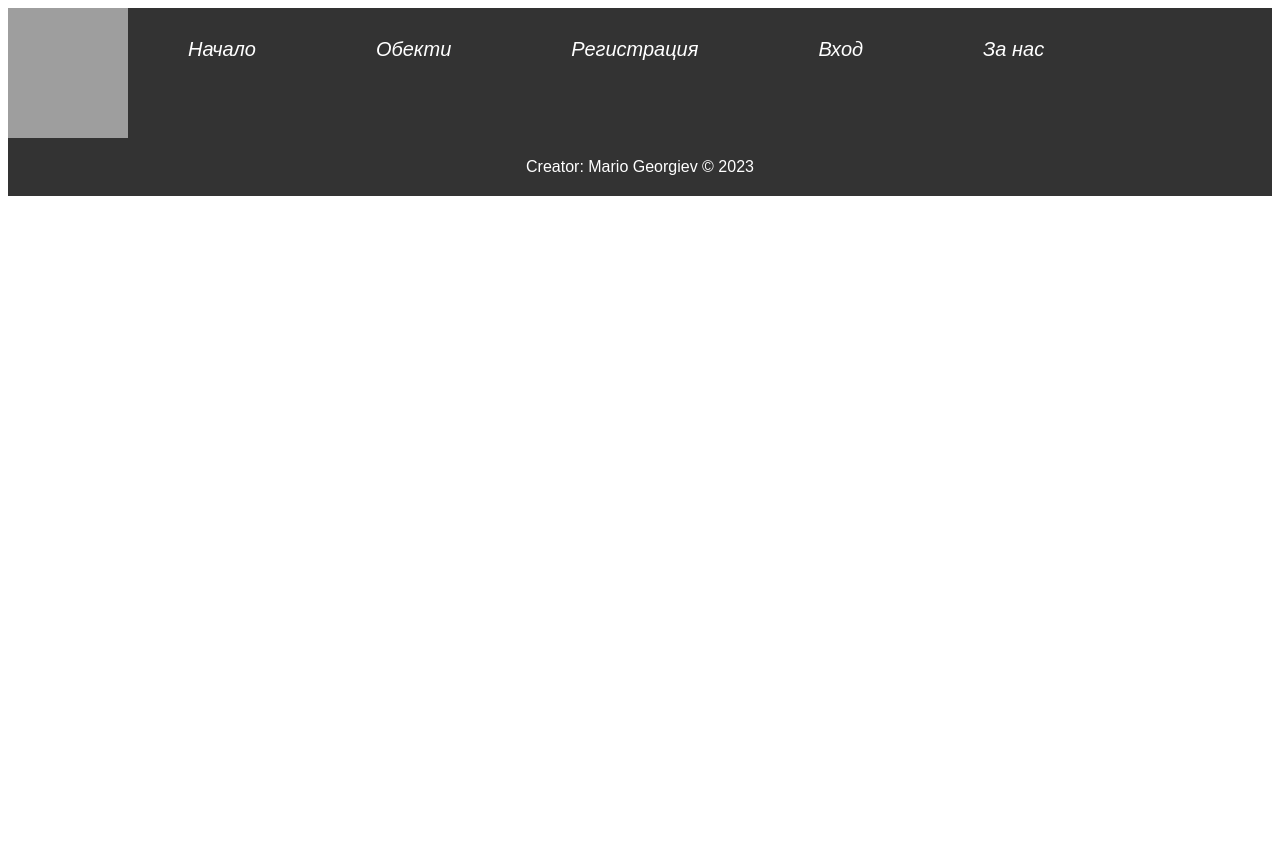
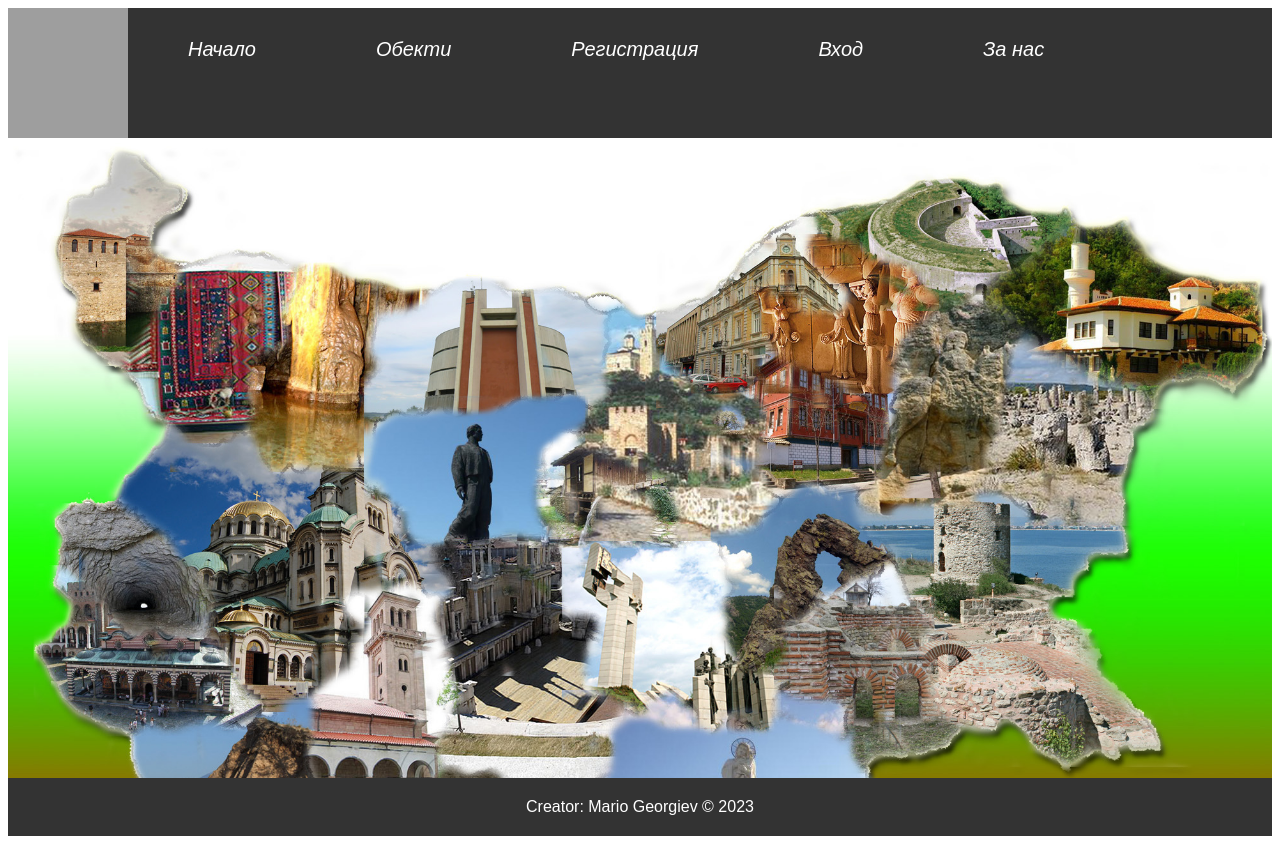
Before and after one commit to lenzarata93/react-project, a React (Vite) app in the folder client/: page / in a window 1280 px wide. Before the commit the page ends 800 px from the top, so only its background shows below. Built offline with nearby package versions, Linux system fonts and the light colour scheme; grey boxes are pictures that could not be loaded.

Commit message:
Add background to homePage and add about page

```diff
--- a/client/src/App.jsx
+++ b/client/src/App.jsx
@@ -12,6 +12,8 @@ import AuthContext from './components/contexts/authContext'
 import * as authService from './services/authService'
 import AuthGuard from './components/AuthGuard'
 import PlaceEdit from './components/Places/Place-Edit'
+import Home from './components/Home'
+import About from './components/About'
 
 function App() {
   const navigate = useNavigate();
@@ -62,11 +64,13 @@ function App() {
     <div id="page">
      <Navigation />
      <Routes>
+      <Route path='/' element = {<Home />} />
       <Route path='/places' element = { <PlacesList />} />
       <Route path='/places/:id' element = {<PlaceDetails />} />
       <Route path='/places/:id/edit' element = {<PlaceEdit />} />
       <Route path='/registration' element={<Registration />} />
       <Route path='/login' element = {<Login />} />
+      <Route path='/about' element ={<About />} />
 
       <Route element = {<AuthGuard />} >
       <Route path='/places/create' element = {<PlacesAdd />} />
--- a/client/src/components/About.jsx
+++ b/client/src/components/About.jsx
@@ -0,0 +1,19 @@
+import { Link } from "react-router-dom";
+
+export default function About(){
+    return(
+        <>
+            <h4>
+                Ние сме екип от ентусиасти, влюбени в красотата на България и нейното културно наследство. Нашата мисия е да създадем платформа, където хора от целия свят могат да споделят и откриват удивителни забележителности на тази прекрасна страна.
+
+                Вдъхновени от нашите лични преживявания и страст към пътешествията, ние решихме да създадем това приложение, за да споделим с всички вас част от магията на България. Ние вярваме в силата на общността и във взаимното споделяне на удивителни моменти.
+
+                Нашата работа не свършва тук - непрекъснато се стремим към разширение на приложението, въвеждане на нови функционалности и създаване на по-добър начин за общуване и споделяне на преживявания. Благодарим ви, че сте част от това пътешествие с нас!
+            </h4>
+            <p>
+                Имате идеи, които биха направили приложението ни още по-добро?
+               <h4> Пишете ни: <Link to="mailto:lenzarata93@abv.bg">lenzarata93@abv.bg</Link></h4>
+            </p>
+        </>
+    )
+}
--- a/client/src/components/Home.jsx
+++ b/client/src/components/Home.jsx
@@ -0,0 +1,10 @@
+import styles from '../components/Home.module.css'
+
+export default function Home(){
+    return (
+        <div className={styles.home}>
+
+        </div>
+
+    );
+}
--- /dev/null
+++ b/client/src/components/Home.module.css
@@ -0,0 +1,14 @@
+.home {
+    background-image:url(../../public/work0101.jpg) ;
+    background-size: cover;
+
+    width: 100%; /* Ширина на div-а */
+    height: 80vh;
+
+}
+
+.text{
+    font-family: 'Lucida Sans', 'Lucida Sans Regular', 'Lucida Grande', 'Lucida Sans Unicode', Geneva, Verdana, sans-serif;
+    font-weight: 100;
+    color: chartreuse;
+}
```
Also changed, not shown: client/public/work0101.jpg (added).
